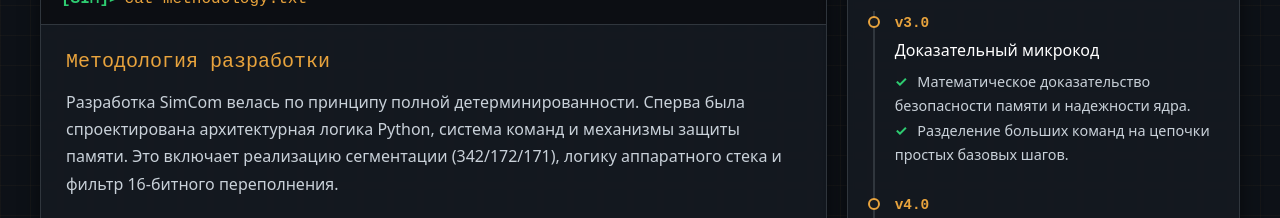
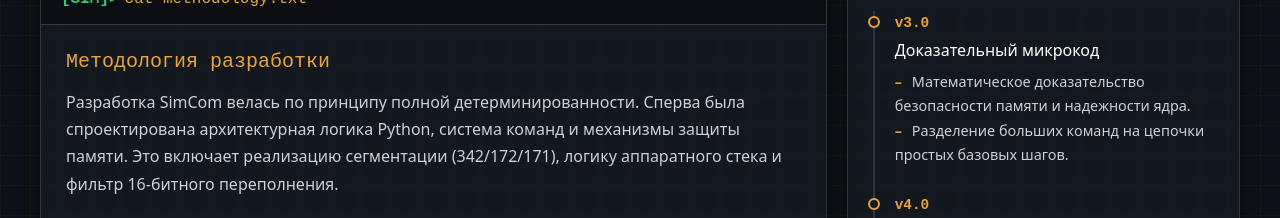
Before and after one commit to irumka/simcom, a React (Vite) app in the folder frontend/: page /about in a window 1280 px wide. Shown: the part 505-723 px from the top of the page. Built offline with nearby package versions, Linux system fonts and the light colour scheme.

Commit message:
FIx FRontEND

```diff
--- a/frontend/src/styles/about.css
+++ b/frontend/src/styles/about.css
@@ -159,7 +159,7 @@
 }
 
 .version-item:first-child::before {
-    box-shadow: 0 0 10px rgba(0, 204, 255, 0.5);
+    box-shadow: 0 0 10px rgba(232, 163, 61, 0.5);
 }
 
 .version-header {
@@ -195,8 +195,8 @@
 }
 
 .version-features li::before {
-    content: '\2713';
-    color: #2ECC71;
+    content: '–';
+    color: #E8A33D;
     margin-right: 10px;
     font-weight: bold;
 }
@@ -290,7 +290,7 @@
     justify-content: space-between;
     align-items: center;
     padding: 15px;
-    background: rgba(0, 204, 255, 0.05);
+    background: rgba(232, 163, 61, 0.05);
     border-radius: 6px;
     border-left: 3px solid #E8A33D;
     margin-top: 0;
@@ -306,8 +306,6 @@
 .team-role {
     color: #E8A33D;
     font-size: 0.8rem;
-    text-transform: uppercase;
-    letter-spacing: 1px;
 }
 
 .team-build {
```
